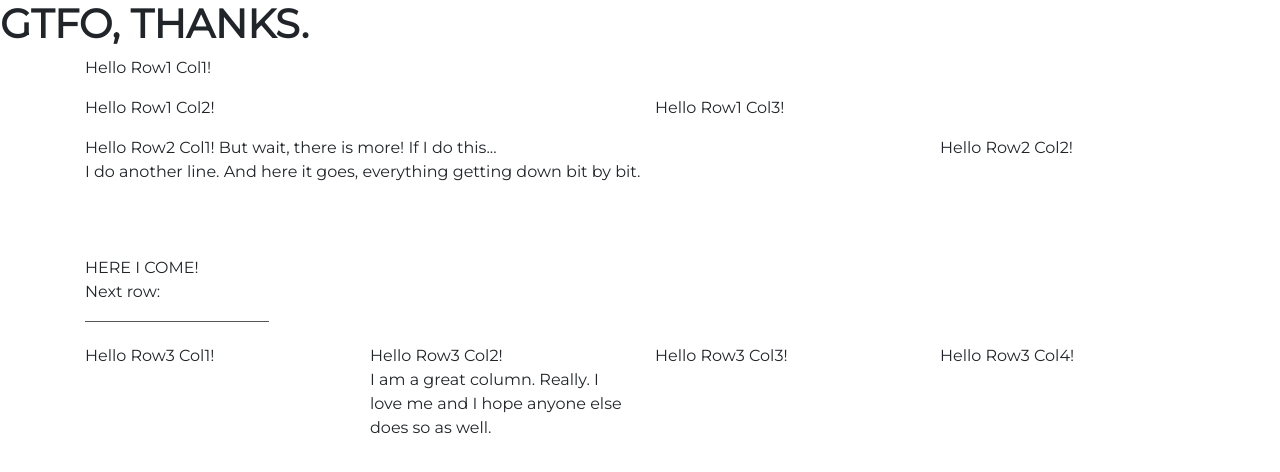
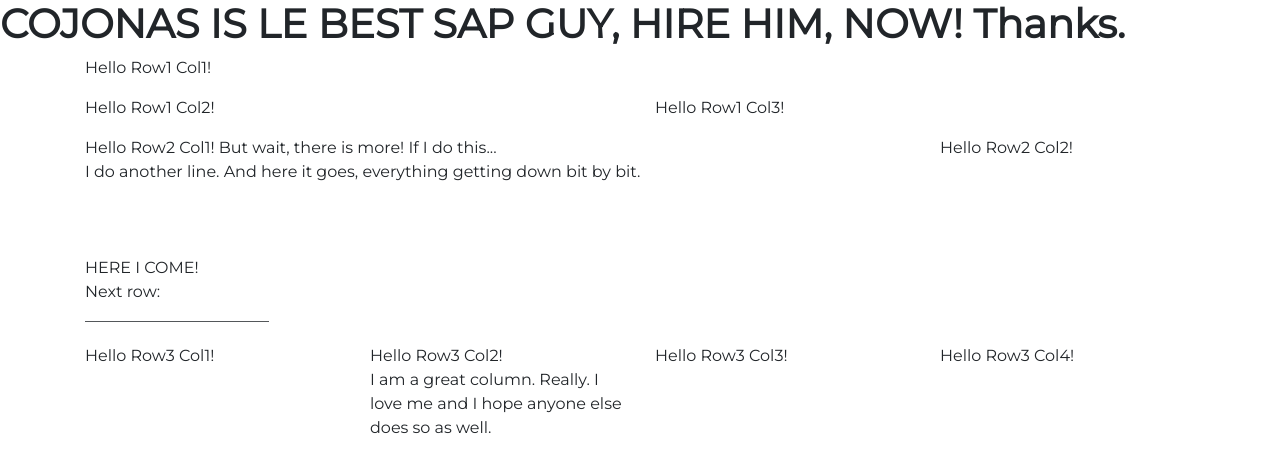
Before and after one commit to paweldzia/paweldzia.github.io, a plain HTML site: page index.html in a window 1280 px wide. Drawn offline with nearby package versions, Linux system fonts and the light colour scheme.

Commit message:
broservice @cojonas

```diff
--- a/index.html
+++ b/index.html
@@ -6,13 +6,14 @@
 
 
 <link href="https://fonts.googleapis.com/css?family=Montserrat" rel="stylesheet">
-    <link rel="stylesheet" href="https://maxcdn.bootstrapcdn.com/bootstrap/4.0.0/css/bootstrap.min.css" integrity="sha384-Gn5384xqQ1aoWXA+058RXPxPg6fy4IWvTNh0E263XmFcJlSAwiGgFAW/dAiS6JXm" crossorigin="anonymous">
+<link rel="stylesheet" href="https://maxcdn.bootstrapcdn.com/bootstrap/4.0.0/css/bootstrap.min.css"
+      integrity="sha384-Gn5384xqQ1aoWXA+058RXPxPg6fy4IWvTNh0E263XmFcJlSAwiGgFAW/dAiS6JXm" crossorigin="anonymous">
 
 <link href="style.css" rel="stylesheet">
 <body>
 <header>
-        <h1 class="text-uppercase">
-              <strong>GTFO, thanks.</strong>
+    <h1>
+        <strong>COJONAS IS LE BEST SAP GUY, HIRE HIM, NOW! Thanks.</strong>
     </h1>
 </header>
 <div class="container">
@@ -29,7 +30,7 @@
     </div>
     <div class="row Row2">
         <div class="col-md-9">
-                <p>Hello Row2 Col1!  But wait, there is more! If I do this... <br>
+            <p>Hello Row2 Col1! But wait, there is more! If I do this... <br>
                 I do another line. And here it goes, everything getting down bit by bit.<br>
                 <br><br><br>HERE I COME!<br>Next row:<br>_______________________</p>
         </div>
@@ -54,7 +55,6 @@
 </div>
 
 
-
 </body>
 
 </html>
```
Lines whose indentation alone changed are shown as unchanged.
